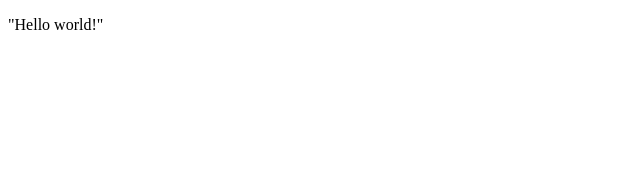
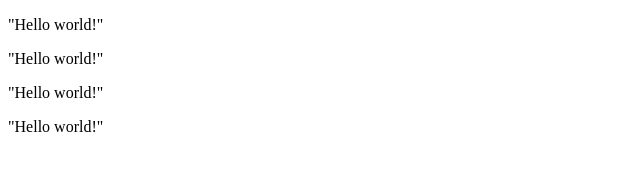
Before and after one commit to maloarttt/test, a plain HTML site: page index.html in a window 1280 px wide. Shown: the whole page, without its empty margins (0-640 px from the left). Drawn offline with Linux system fonts and the light colour scheme.

Commit message:
5  hello

```diff
--- a/index.html
+++ b/index.html
@@ -7,5 +7,8 @@
 </head>
 <body>
     <p>"Hello world!"</p>
+    <p>"Hello world!"</p>
+    <p>"Hello world!"</p>
+    <p>"Hello world!"</p>
 </body>
 </html>
```
